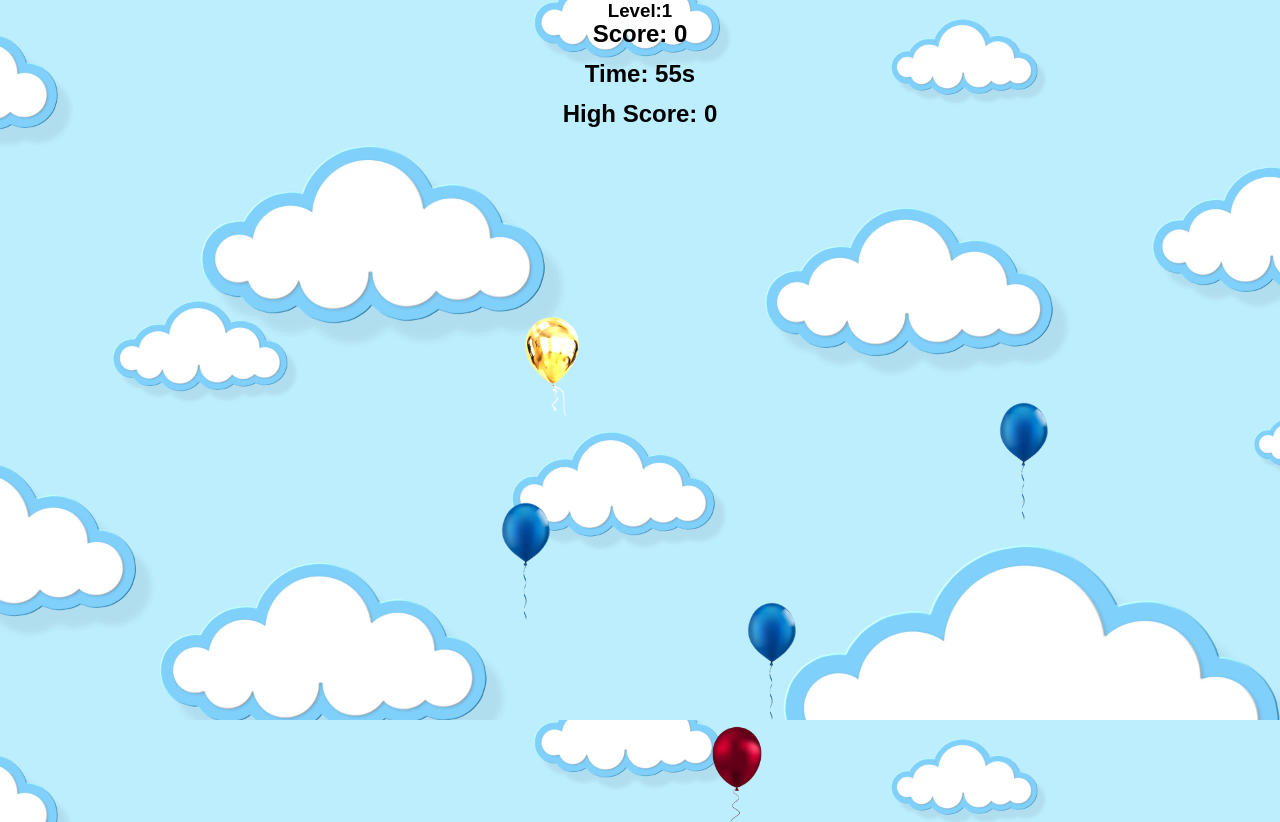
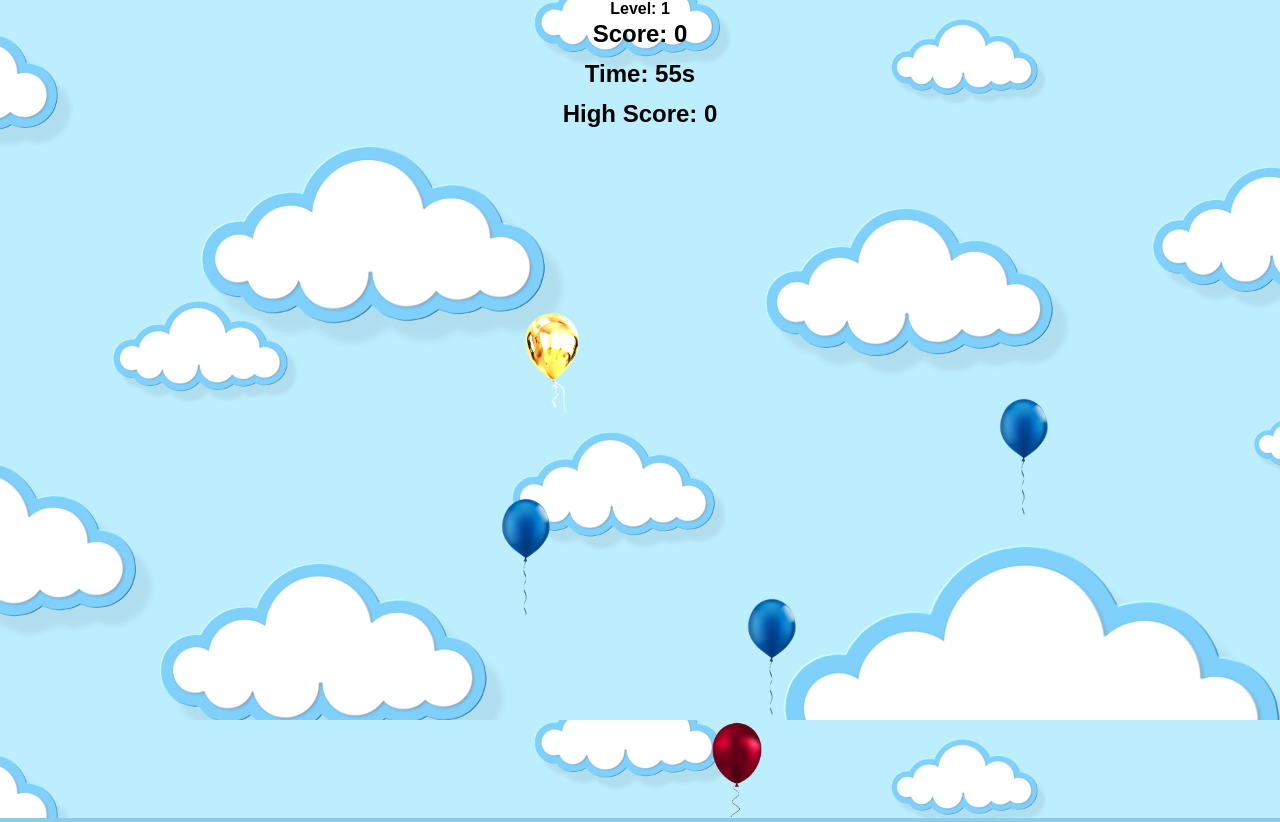
Before and after one commit to VISHNU7KASIREDDY/Pop-the-Balloon, a plain HTML site: page index.html in a window 1280 px wide. Drawn offline with Linux system fonts and the light colour scheme.

Commit message:
Update index.html

```diff
--- a/index.html
+++ b/index.html
@@ -10,7 +10,7 @@
     <h1 id="score">Score: 0</h1>
     <h2 id="timer">Time: 60s</h2>
     <h3 id="highScore">High Score: 0</h3>
-    <h3 id="level">Level:1</h3>
+    <h4 id="level">Level: 1</h4>
     <div id="gameArea"></div>
     <button id="restartBtn" onclick="restartGame()">Restart</button>
 
```
